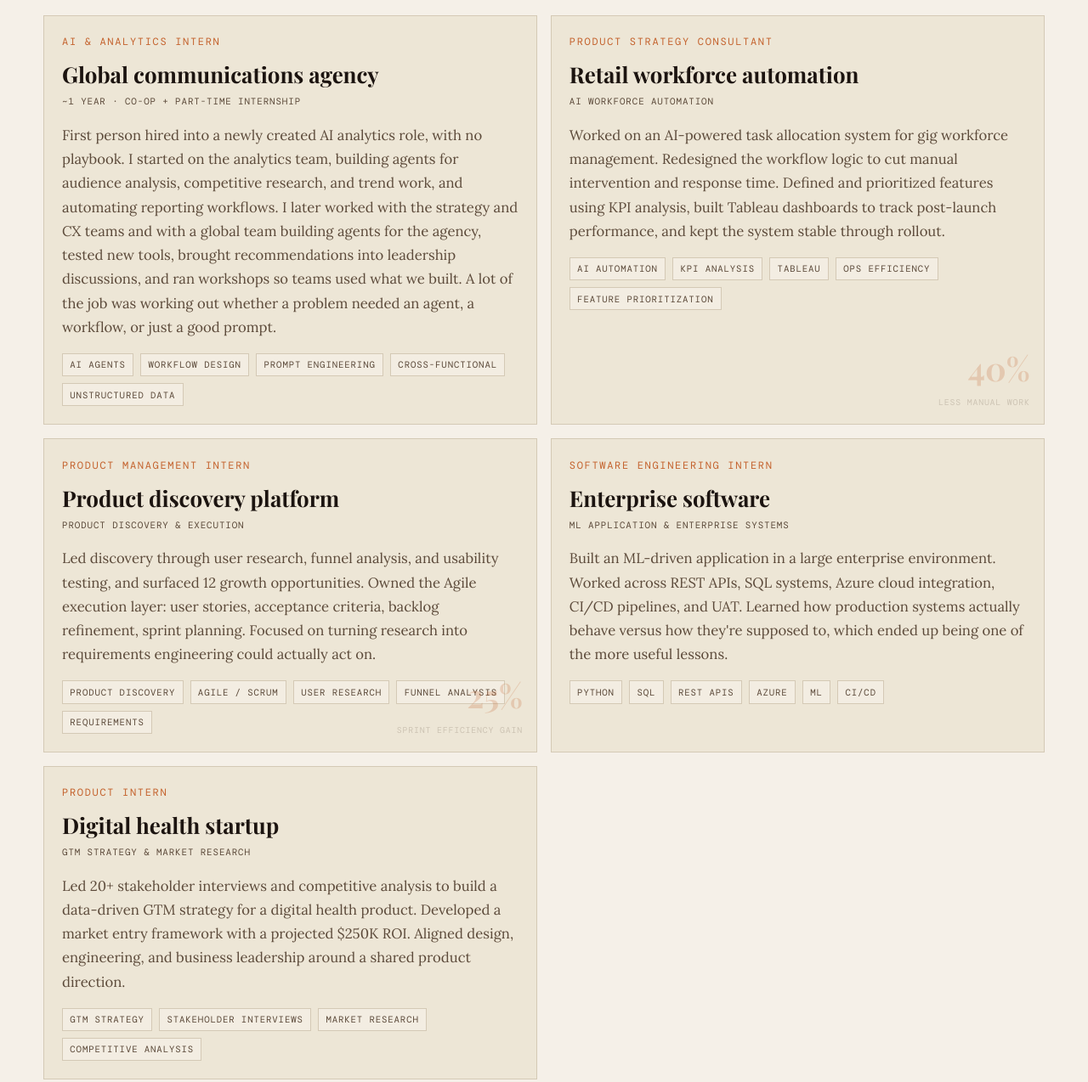
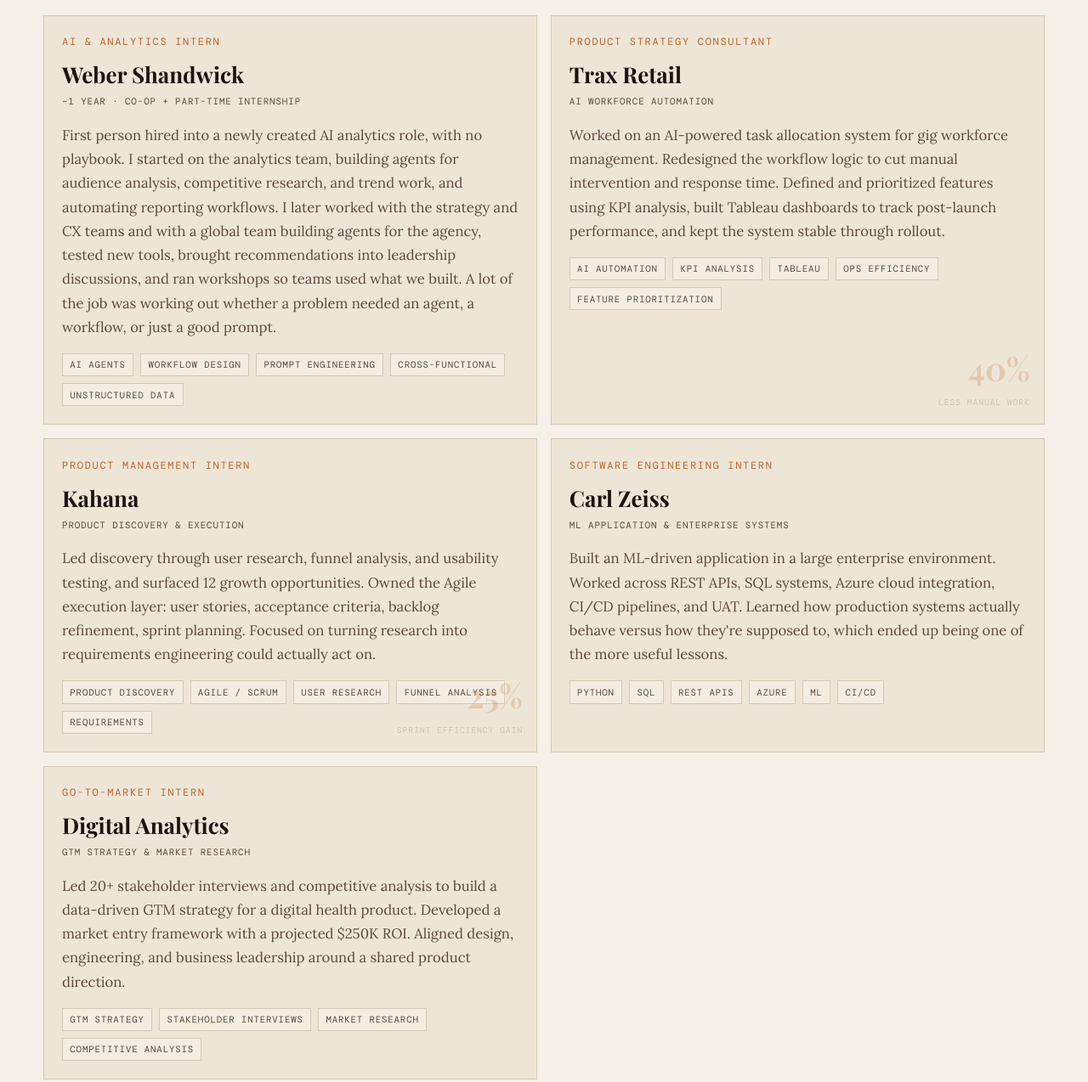
Before and after one commit to vaidehi-rp/vaidehi-rp.github.io, a plain HTML site: page index.html in a window 1280 px wide. Shown: the part 1306-2580 px from the top of the page at 85% size. Drawn offline with nearby package versions, Linux system fonts and the light colour scheme; no server answers; a web font is replaced by a local one.

Commit message:
Update company names index.html

```diff
--- a/index.html
+++ b/index.html
@@ -123,7 +123,7 @@
           <div class="experience-grid">
             <article class="work-card fade-in">
               <p class="mono-label accent">AI &amp; ANALYTICS INTERN</p>
-              <h3>Global communications agency</h3>
+              <h3>Weber Shandwick</h3></h3>
               <p class="meta">~1 Year · Co-op + Part-time Internship</p>
               <p>
                 First person hired into a newly created AI analytics role, with
@@ -147,7 +147,7 @@
 
             <article class="work-card fade-in metric-card">
               <p class="mono-label accent">PRODUCT STRATEGY CONSULTANT</p>
-              <h3>Retail workforce automation</h3>
+              <h3>Trax Retail</h3>
               <p class="meta">AI Workforce Automation</p>
               <p>
                 Worked on an AI-powered task allocation system for gig workforce
@@ -168,7 +168,7 @@
 
             <article class="work-card fade-in metric-card">
               <p class="mono-label accent">PRODUCT MANAGEMENT INTERN</p>
-              <h3>Product discovery platform</h3>
+              <h3>Kahana</h3>
               <p class="meta">Product Discovery &amp; Execution</p>
               <p>
                 Led discovery through user research, funnel analysis, and
@@ -189,7 +189,7 @@
 
             <article class="work-card fade-in">
               <p class="mono-label accent">SOFTWARE ENGINEERING INTERN</p>
-              <h3>Enterprise software</h3>
+              <h3>Carl Zeiss</h3>
               <p class="meta">ML Application &amp; Enterprise Systems</p>
               <p>
                 Built an ML-driven application in a large enterprise environment.
@@ -209,8 +209,8 @@
             </article>
 
             <article class="work-card fade-in">
-              <p class="mono-label accent">PRODUCT INTERN</p>
-              <h3>Digital health startup</h3>
+              <p class="mono-label accent">GO-TO-MARKET INTERN</p>
+              <h3>Digital Analytics</h3>
               <p class="meta">GTM Strategy &amp; Market Research</p>
               <p>
                 Led 20+ stakeholder interviews and competitive analysis to build
@@ -258,7 +258,7 @@
 
             <article class="project-feature fade-in">
               <p class="mono-label accent">Internal Tool · Automation</p>
-              <h3>Audience Analysis Automation (Weber Shandwick)</h3>
+              <h3>Reporting Pipeling Automation (Weber Shandwick)</h3>
               <p>
                 Weber's audience analysis methodology ranks an audience's passion
                 points by volume, sentiment, and engagement. The data prep behind
```
